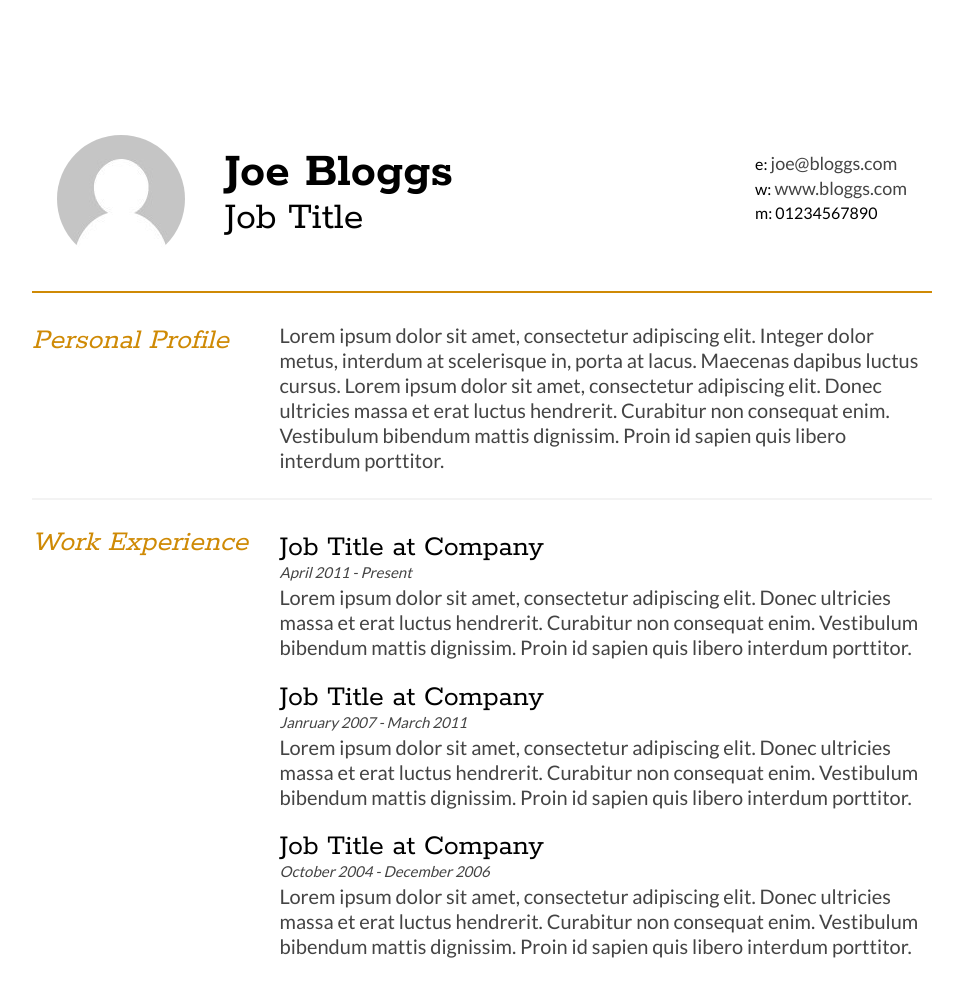
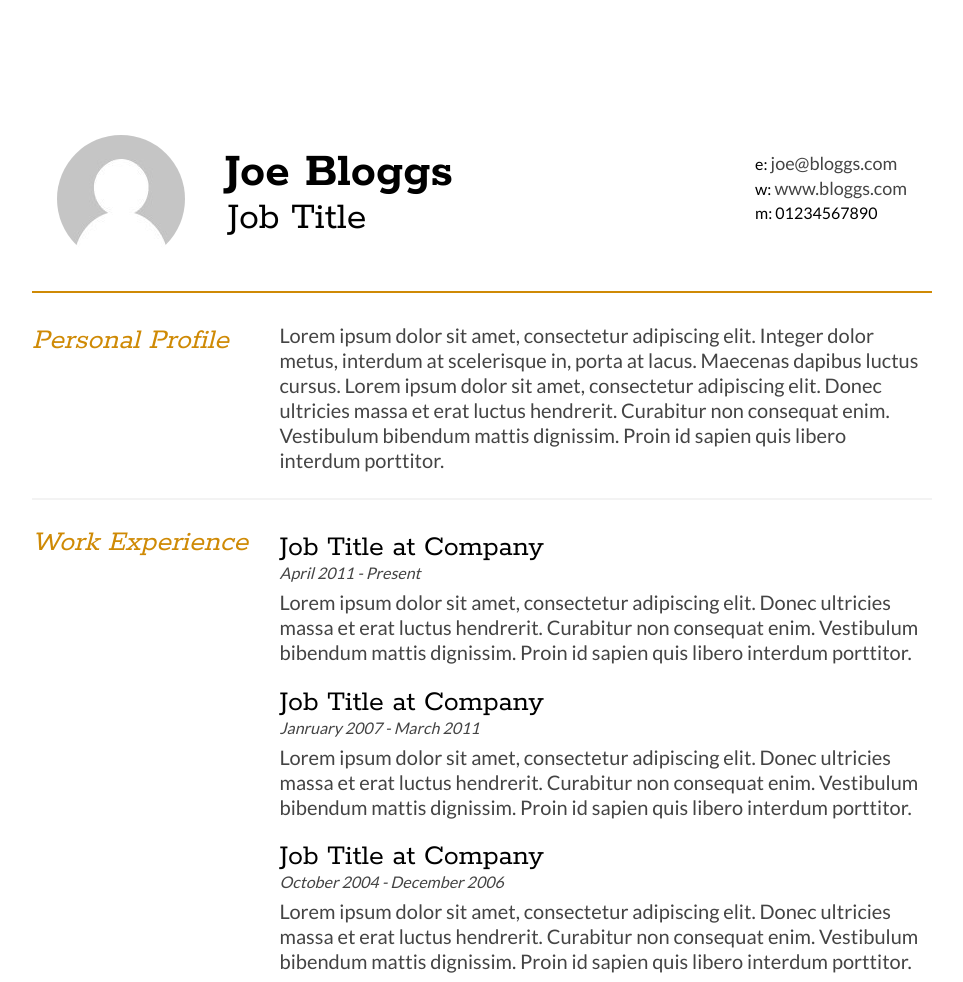
Before and after one commit to ankle-code/style-curriculum, a plain HTML site: page index.html in a window 1280 px wide. Shown: the top 982 px of the page, without its empty margins (158-1121 px from the left). Drawn offline with Linux system fonts and the light colour scheme.

Commit message:
Refatorando CSS.

```diff
--- a/style.css
+++ b/style.css
@@ -40,6 +40,7 @@ html,body {
 #name h2 {
 	font-size: 40px;
 	font-weight: 200;
+	margin-left: 3px;
 	line-height: 5px;
 	font-family: 'Rokkitt', Arial, Helvetica, sans-serif;
 }
@@ -92,14 +93,14 @@ section h2 {
 
 section p {
 	font-size: 20px;
-	margin: -5px 0 5px 0;
+	margin: 0px 0 5px 0;
 	font-weight: normal;
 	color: #444444;
 }
 
 .subDetails {
 	margin-top: -25px;
-	font-size: 15px;
+	font-size: 16px;
 	font-style: oblique;
 	color: #444444;
 }
```
